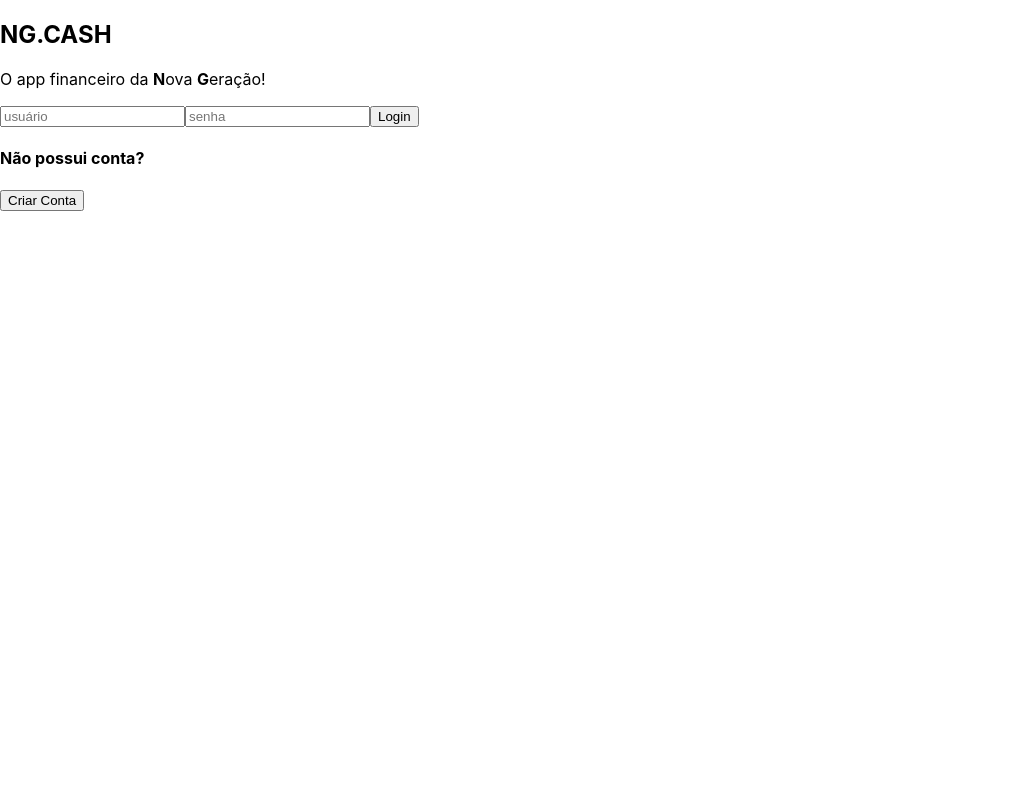
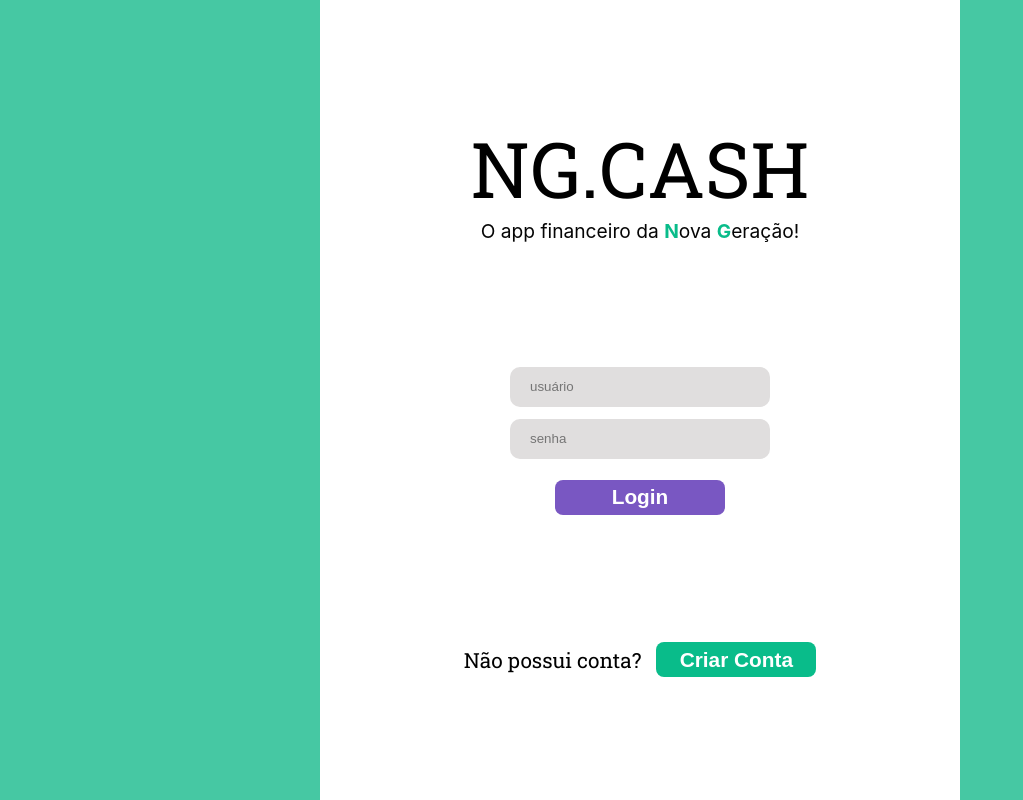
Before and after one commit to matheusnff85/ngcash-app, a React (Create React App) app in the folder app/frontend/: page /login in a window 1280 px wide. Shown: the whole page, without its empty margins (0-1023 px from the left). Built offline with nearby package versions, Linux system fonts and the light colour scheme.

Commit message:
feat: css login page

```diff
--- a/app/frontend/src/App.css
+++ b/app/frontend/src/App.css
@@ -1,38 +1,40 @@
-.App {
-  text-align: center;
+:root {
+  --main-green: #09BC8A;
+  --main-white: #FFFFFF;
+  --main-black: #050505;
+  --main-gray: #808A9F;
+  --main-pink: #FFB8D1;
+  --main-purple: #7957C2;
+  --main-red: #D62839;
+  --background-green: #46C8A3;
 }
 
-.App-logo {
-  height: 40vmin;
-  pointer-events: none;
+html {
+  box-sizing: border-box;
+  font-size: 16px;
 }
 
-@media (prefers-reduced-motion: no-preference) {
-  .App-logo {
-    animation: App-logo-spin infinite 20s linear;
-  }
+*, *:before, *:after {
+  box-sizing: inherit;
 }
 
-.App-header {
-  background-color: #282c34;
-  min-height: 100vh;
-  display: flex;
-  flex-direction: column;
-  align-items: center;
-  justify-content: center;
-  font-size: calc(10px + 2vmin);
-  color: white;
+body, h1, h2, h3, h4, h5, h6, p, ol, ul {
+  margin: 0;
+  padding: 0;
+  font-weight: normal;
 }
 
-.App-link {
-  color: #61dafb;
+ol, ul {
+  list-style: none;
 }
 
-@keyframes App-logo-spin {
-  from {
-    transform: rotate(0deg);
-  }
-  to {
-    transform: rotate(360deg);
-  }
+img {
+  max-width: 100%;
+  height: auto;
 }
+
+body {
+  background-color: var(--background-green);
+  height: 100vh;
+  width: 100vw;
+}
--- a/app/frontend/src/App.tsx
+++ b/app/frontend/src/App.tsx
@@ -2,6 +2,7 @@ import { Routes, Route, Navigate } from 'react-router-dom';
 import Login from './pages/Login';
 import Register from './pages/Register';
 import Dashboard from './pages/Dashboard';
+import './App.css';
 
 function App() {
   return (
--- /dev/null
+++ b/app/frontend/src/css/login.module.css
@@ -0,0 +1,112 @@
+@import url('https://fonts.googleapis.com/css2?family=Roboto+Slab&display=swap');
+
+.loginMainContainer {
+  align-items: center;
+  background-color: var(--main-white);
+  display: flex;
+  flex-flow: nowrap column;
+  height: 100vh;
+  justify-content: space-evenly;
+  margin: auto;
+  text-align: center;
+  width: 50vw;
+}
+
+.loginHeader {
+  display: flex;
+  flex-flow: nowrap column;
+  justify-content: center;
+}
+
+.loginMainTitle {
+  font-family: 'Roboto Slab';
+  font-size: 4.8rem;
+}
+
+.loginSubTitle {
+  font-size: 1.2rem;
+  color: var(--main-black);
+}
+
+.loginSubTitle strong {
+  color: var(--main-green);
+}
+
+.loginInputs {
+  display: flex;
+  flex-flow: nowrap column;
+}
+
+.loginInputs input {
+	background: #e0dede;
+	border: none;
+	border-radius: 10px;
+  color: var(--main-black);
+	height: 2rem;
+	margin: 6px auto;
+	outline: none;
+	padding: 20px;
+	width: 260px;
+}
+
+.loginBtn {
+  background: var(--main-purple);
+  border: none;
+	border-radius: 8px;
+	color: var(--main-white);
+	cursor: pointer;
+	display: block;
+	font-size: 1.3em;
+	font-weight: bold;
+  height: 35px;
+	justify-content: center;
+	margin: 5px auto;
+	margin-top: 15px;
+	outline: none;
+	transition: .2s ease-in;
+  width: 170px;
+}
+
+.loginBtn:hover {
+  background: #5f3aa3;
+}
+
+.loginErrorMsg {
+  color: var(--main-red);
+  font-size: 1.5em;
+  font-family: 'Roboto Slab';
+  font-weight: bold;
+}
+
+.loginRegisterDiv {
+  align-items: center;
+  display: flex;
+  flex-flow: nowrap row;
+}
+
+.loginRegisterDiv h4 {
+  font-family: 'Roboto Slab';
+  font-size: 1.3rem;
+  margin-right: 15px;
+}
+
+.loginRegisterDiv button {
+  background: var(--main-green);
+  border: none;
+	border-radius: 8px;
+	color: var(--main-white);
+	cursor: pointer;
+	display: block;
+	font-size: 1.3em;
+	font-weight: bold;
+  height: 35px;
+	justify-content: center;
+	margin: 5px auto;
+	outline: none;
+	transition: .2s ease-in;
+  width: 160px;
+}
+
+.loginRegisterDiv button:hover {
+  background: #069b71;
+}
--- a/app/frontend/src/pages/Login.tsx
+++ b/app/frontend/src/pages/Login.tsx
@@ -2,6 +2,7 @@ import React from 'react';
 import axios from 'axios';
 import { Link } from 'react-router-dom';
 import { ILogin } from '../interfaces/loginInterface';
+import styled from '../css/login.module.css';
 
 
 class Login extends React.Component<any, any> {
@@ -39,9 +40,12 @@ class Login extends React.Component<any, any> {
   render(): React.ReactNode {
     const { username, password, loginErrorMsg } = this.state;
     return (
-      <main>
-        <h2>NG.CASH</h2>
-        <p>O app financeiro da <strong>N</strong>ova <strong>G</strong>eração!</p>
+      <main className={ styled.loginMainContainer } >
+        <div className={ styled.loginHeader } >
+          <h2 className={ styled.loginMainTitle } >NG.CASH</h2>
+          <p className={ styled.loginSubTitle } >O app financeiro da <strong>N</strong>ova <strong>G</strong>eração!</p>
+        </div>
+        <div className={ styled.loginInputs }>
           <input
             type="text"
             name="username"
@@ -58,15 +62,16 @@ class Login extends React.Component<any, any> {
           />
           <button
             onClick={ () => this.login({ username, password }) }
+            className={ styled.loginBtn }
           >
             Login
           </button>
+        </div>
+        { loginErrorMsg && <h2 className={ styled.loginErrorMsg } >{ loginErrorMsg }</h2>}
+        <div className={ styled.loginRegisterDiv } >
           <h4>Não possui conta?</h4>
-        <Link to="/register" >
-          <button>Criar Conta</button>
-        </Link>
-
-        { loginErrorMsg && <h2>{ loginErrorMsg }</h2>}
+          <button onClick={ () => window.location.replace('/register') } >Criar Conta</button>
+        </div>
       </main>
     );
   }
```
Lines whose indentation alone changed are shown as unchanged.
